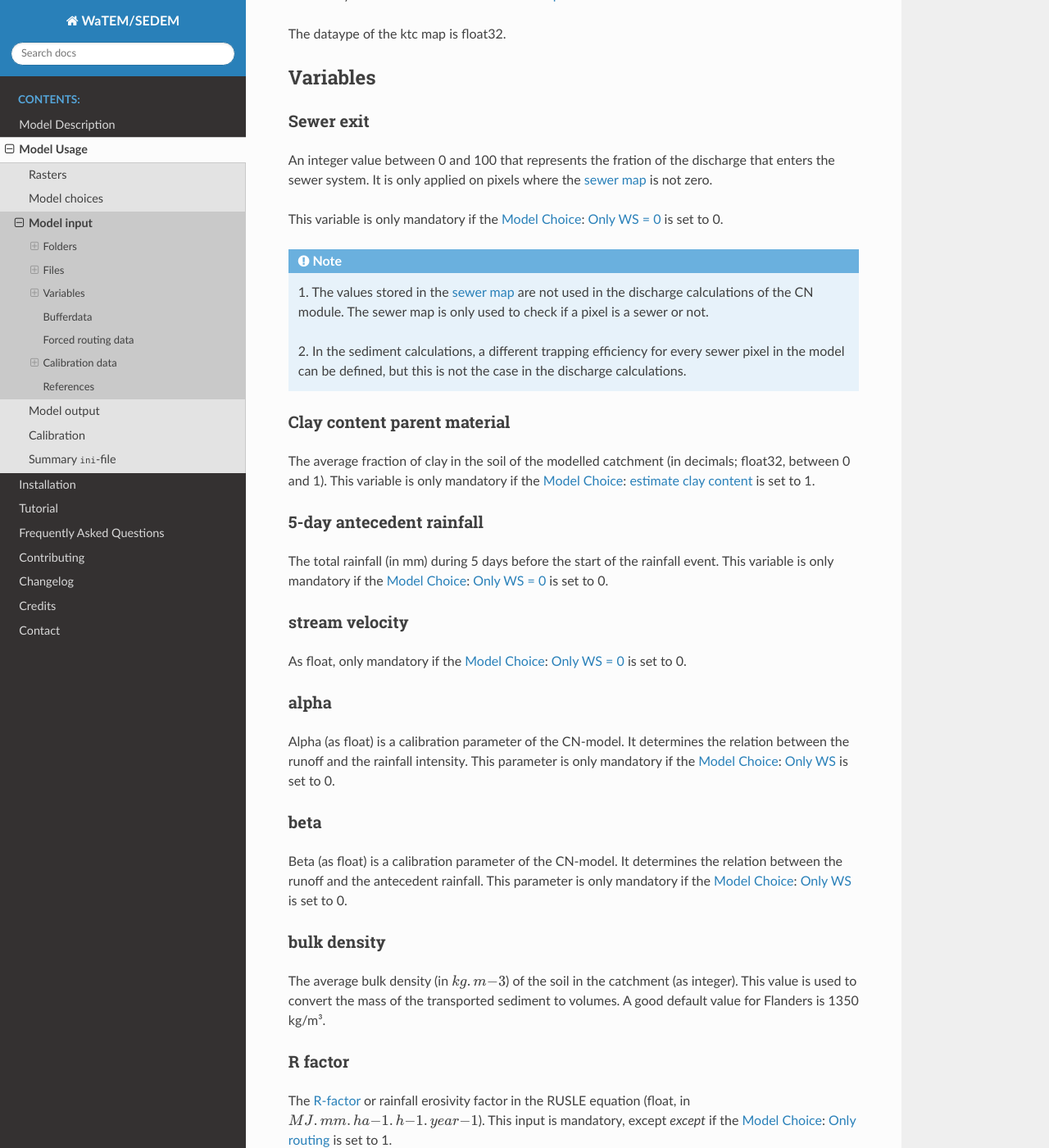
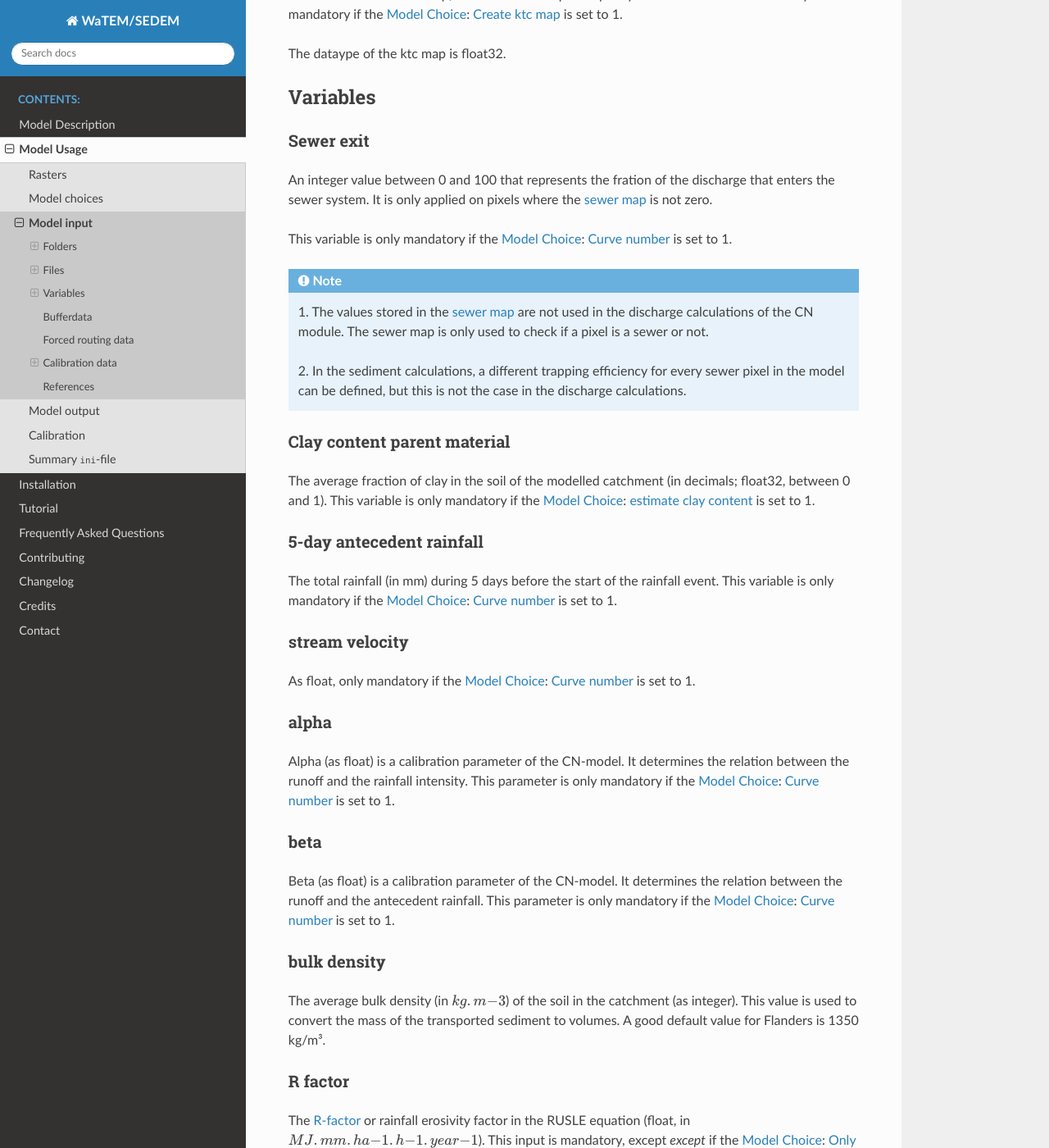
Before and after one commit to watem-sedem/watem-sedem, a Sphinx documentation site: the page built from docs/input.rst, in a window 1280 px wide and 1400 px high, scrolled down 8404 px. Shown: the whole window at 82% size. Built offline with Sphinx 7.4.7 and the Read the Docs theme 2.0.0, drawn with Linux system fonts in a browser that asks for light colours; some of the changed text lies outside the part shown.

Commit message:
Remove all 'only WS'-references

```diff
--- a/docs/inifile.rst
+++ b/docs/inifile.rst
@@ -83,7 +83,7 @@
 +============================================================+===========+===========================+==============+=============+
 | :ref:`Only Routing <onlyrouting>`                          | boolean   | false                     | R            | O           |
 +------------------------------------------------------------+-----------+---------------------------+--------------+-------------+
-| :ref:`Only WS <simple>`                                    | boolean   | false                     | WS           | O           |
+| :ref:`Curve Number <simple>`                               | boolean   | false                     | WS           | O           |
 +------------------------------------------------------------+-----------+---------------------------+--------------+-------------+
 | :ref:`Include sewers <inlcudesewers>`                      | boolean   | false                     | R, WS, CN    | O           |
 +------------------------------------------------------------+-----------+---------------------------+--------------+-------------+
--- a/docs/input.rst
+++ b/docs/input.rst
@@ -339,7 +339,7 @@
 ***************
 
 The filename of the CN map. This raster is only mandatory if the :ref:`Model Choice <choicespage>`:
-:ref:`Only WS <simple>` is set to 0.
+:ref:`Curve number <simple>` is set to 1.
 
 This raster contains a CN-value (between 0 and 100) for every pixel in the model
 domain.
@@ -427,7 +427,7 @@
 that enters the sewer system. It is only applied on pixels where the
 :ref:`sewer map <sewermapfile>` is not zero.
 
-This variable is only mandatory if the :ref:`Model Choice <choicespage>`: :ref:`Only WS = 0 <simple>` is set to 0.
+This variable is only mandatory if the :ref:`Model Choice <choicespage>`: :ref:`Curve number <simple>` is set to 1.
 
 .. note::
    1. The values stored in the :ref:`sewer map <sewermapfile>` are not used in the
@@ -454,14 +454,14 @@
 *************************
 
 The total rainfall (in mm) during 5 days before the start of the rainfall event.
-This variable is only mandatory if the :ref:`Model Choice <choicespage>`: :ref:`Only WS = 0 <simple>` is set to 0.
+This variable is only mandatory if the :ref:`Model Choice <choicespage>`: :ref:`Curve number <simple>` is set to 1.
 
 .. _streamvelocity:
 
 stream velocity
 ***************
 
-As float, only mandatory if the :ref:`Model Choice <choicespage>`: :ref:`Only WS = 0 <simple>` is set to 0.
+As float, only mandatory if the :ref:`Model Choice <choicespage>`: :ref:`Curve number <simple>` is set to 1.
 
 .. _alpha:
 
@@ -470,7 +470,7 @@
 
 Alpha (as float) is a calibration parameter of the CN-model. It determines the relation
 between the runoff and the rainfall intensity. This parameter is only mandatory if the
-:ref:`Model Choice <choicespage>`: :ref:`Only WS <simple>` is set to 0.
+:ref:`Model Choice <choicespage>`: :ref:`Curve number <simple>` is set to 1.
 
 .. _beta:
 
@@ -479,7 +479,7 @@
 
 Beta (as float) is a calibration parameter of the CN-model. It determines the
 relation between the runoff and the antecedent rainfall. This parameter is
-only mandatory if the :ref:`Model Choice <choicespage>`: :ref:`Only WS <simple>` is set to 0.
+only mandatory if the :ref:`Model Choice <choicespage>`: :ref:`Curve number <simple>` is set to 1.
 
 
 .. _bulkdensity:
@@ -819,7 +819,7 @@
 
 The extension id and trapping efficiency are mandatory for every buffer.
 The other buffer parameters are only mandatory when the the CN-module seperately
-(i.e. the :ref:`Model Choice <choicespage>`: :ref:`Only WS <simple>` is set to 0).
+(i.e. the :ref:`Model Choice <choicespage>`: :ref:`Curve number <simple>` is set to 1).
 
 A full description of the CN calculation in buffers can be found
 :ref:`here <bufferbasins>`.
```
Also changed, not shown: docs/choices.rst (+6 -6 lines), docs/output.rst (+4 -5 lines), docs/tutorial.rst (+4 -4 lines).
